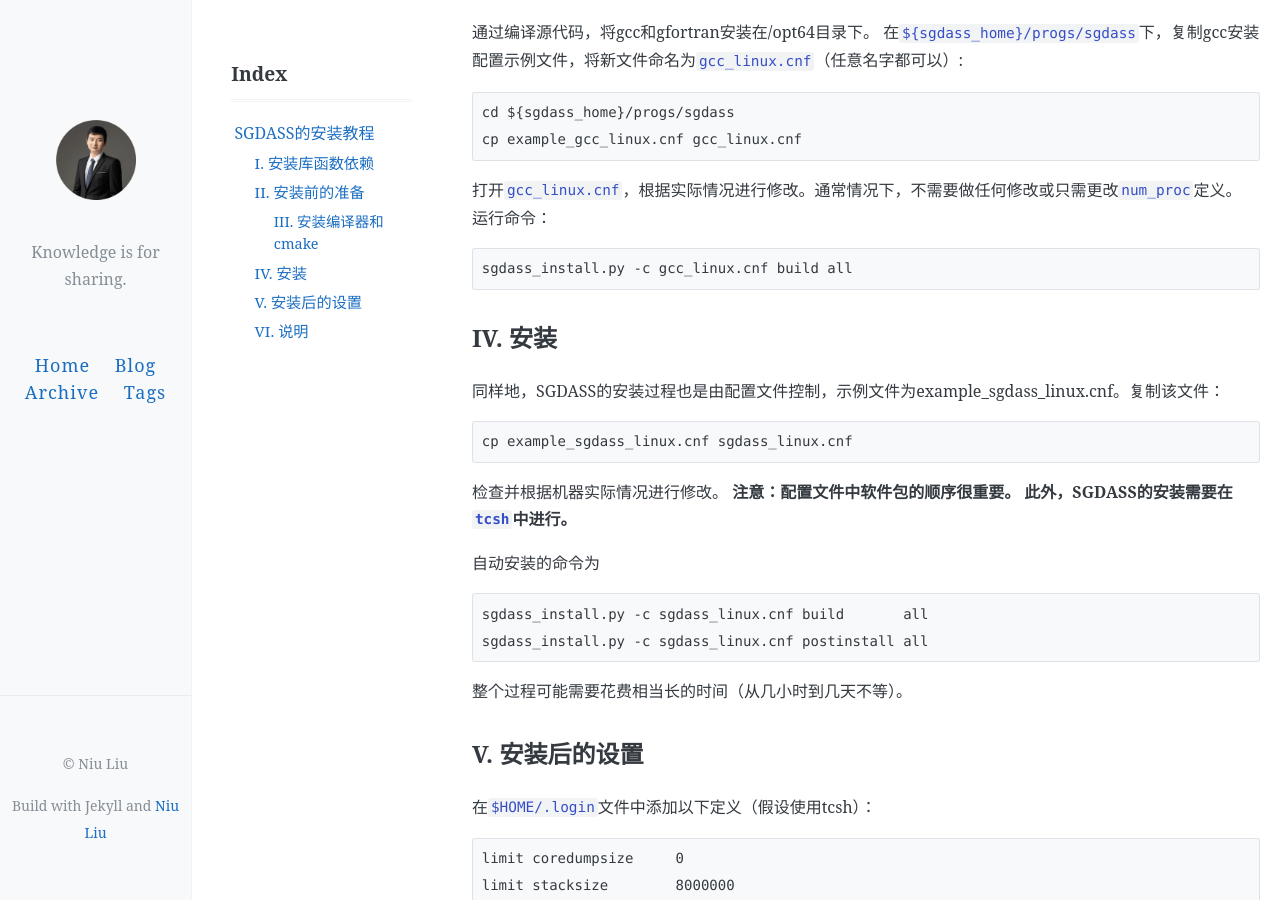
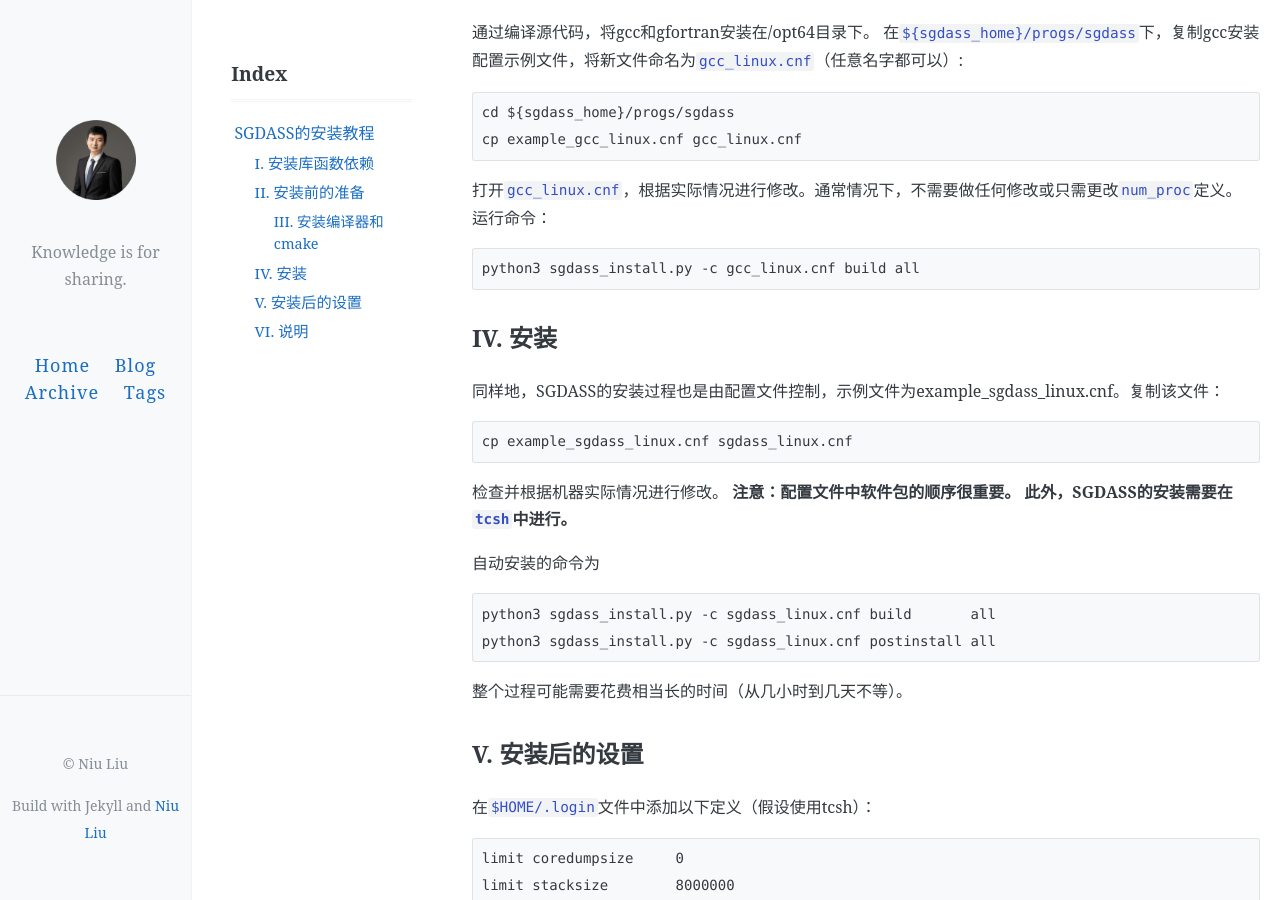
Before and after one commit to Niu-Liu/Niu-Liu.github.io, a Jekyll site: the page built from _posts/2022-02-01-install_sgdass.md, in a window 1280 px wide and 900 px high, scrolled down 3502 px. Built offline with Jekyll 4.4.1, drawn with Linux system fonts in a browser that asks for light colours.

Commit message:
Update a typo

````diff
--- a/_posts/2022-02-01-install_sgdass.md
+++ b/_posts/2022-02-01-install_sgdass.md
@@ -173,7 +173,7 @@ cp example_gcc_linux.cnf gcc_linux.cnf
 运行命令：
 
 ```
-sgdass_install.py -c gcc_linux.cnf build all
+python3 sgdass_install.py -c gcc_linux.cnf build all
 ```
 
 ## IV. 安装
@@ -191,8 +191,8 @@ cp example_sgdass_linux.cnf sgdass_linux.cnf
 自动安装的命令为
 
 ```
-sgdass_install.py -c sgdass_linux.cnf build       all
-sgdass_install.py -c sgdass_linux.cnf postinstall all
+python3 sgdass_install.py -c sgdass_linux.cnf build       all
+python3 sgdass_install.py -c sgdass_linux.cnf postinstall all
 ```
 
 整个过程可能需要花费相当长的时间（从几小时到几天不等）。
````
